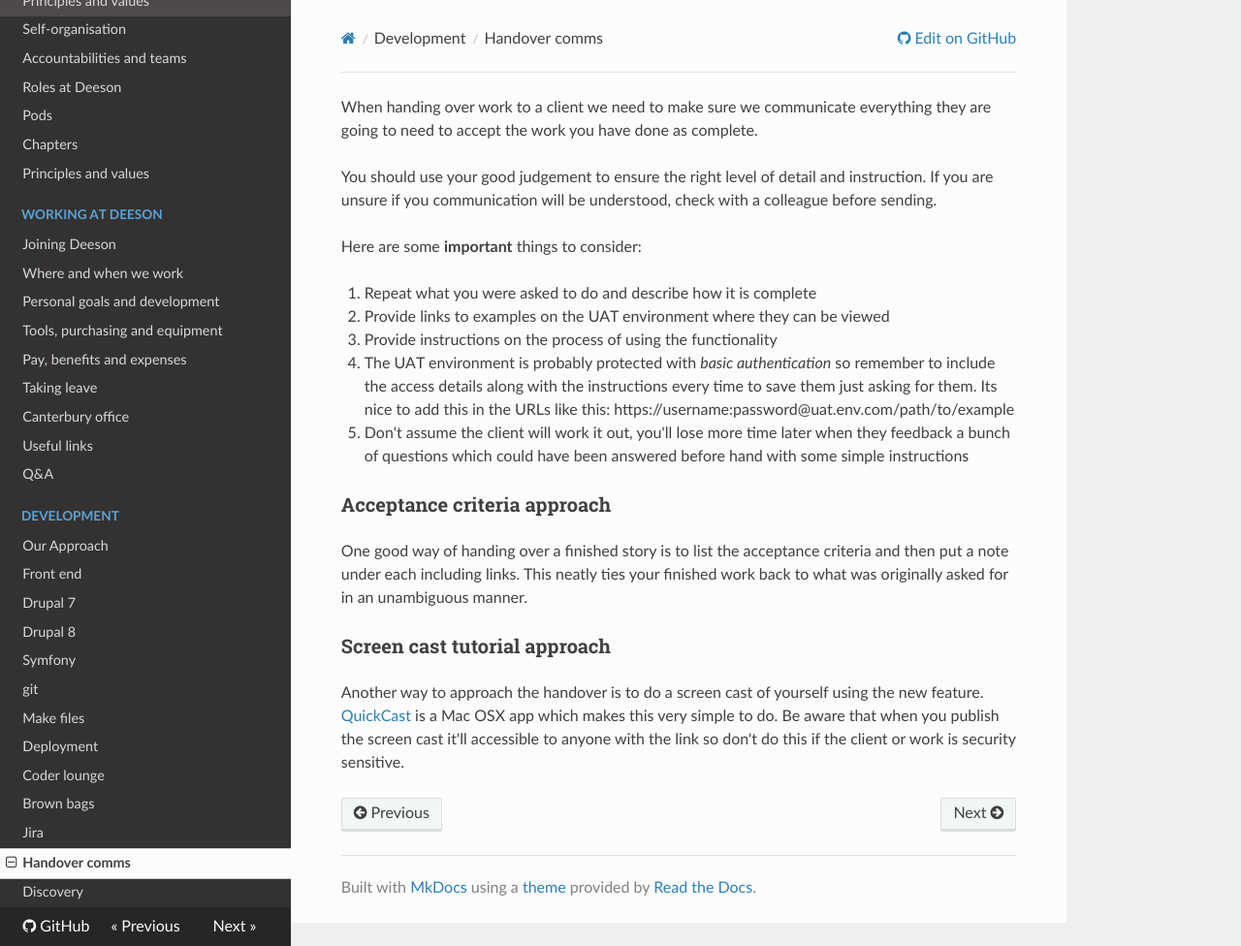
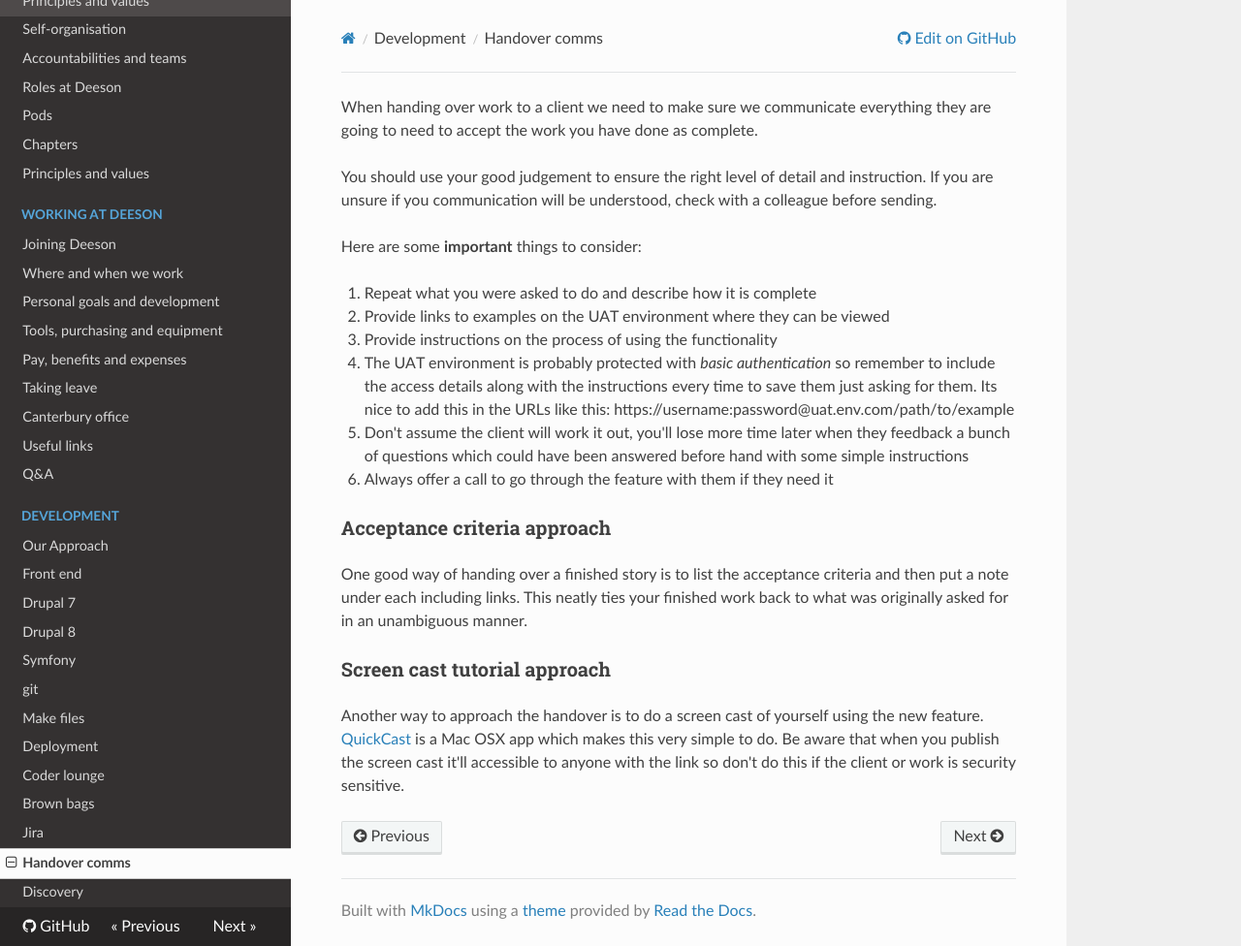
Before and after one commit to teamdeeson/codex, an MkDocs documentation site: the page built from docs/development/handover.md, in a window 1280 px wide and 976 px high. Shown: the whole window at 97% size. Built offline with MkDocs 1.6.1, drawn with Linux system fonts in a browser that asks for light colours; nearby versions of some CDN libraries; old or Windows-style settings are respelled for this version of MkDocs.

Commit message:
Added option of offering a call to go through a feature with a client

```diff
--- a/docs/development/handover.md
+++ b/docs/development/handover.md
@@ -14,6 +14,7 @@
    https://username:password@uat.env.com/path/to/example
 5. Don't assume the client will work it out, you'll lose more time later when they feedback a bunch of questions which
    could have been answered before hand with some simple instructions
+6. Always offer a call to go through the feature with them if they need it
 
 ### Acceptance criteria approach
 
```
